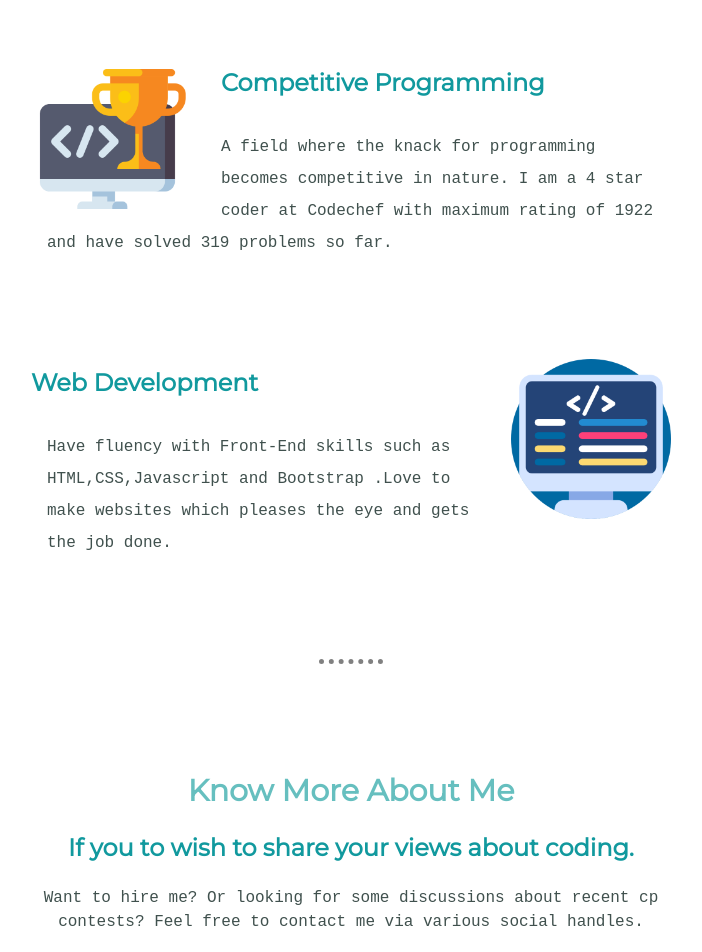
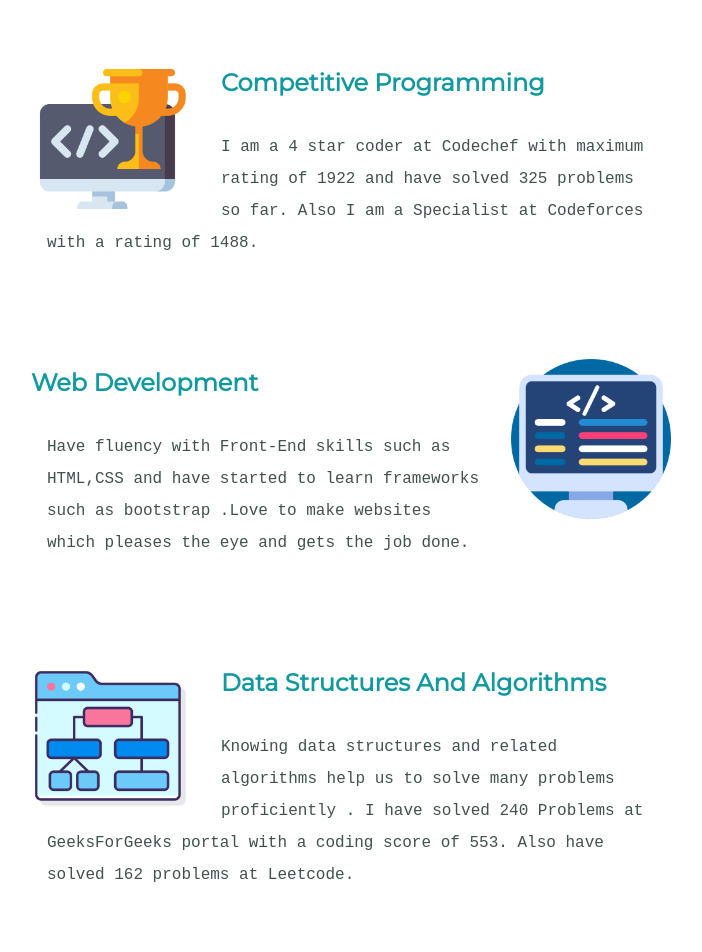
Before and after one commit to ThakurAkshat07/Personal-Portfolio, a plain HTML site: page index.html in a window 1280 px wide. Shown: the part 1660-2612 px from the top of the page, without its empty margins (289-991 px from the left). Drawn offline with Linux system fonts and the light colour scheme.

Commit message:
Update index.html
Added data structures skill section and also mentioned more links at bottom container.

```diff
--- a/index.html
+++ b/index.html
@@ -39,14 +39,20 @@
       <div class="skill-row">
         <img class="code-img1" src="images/hackathon.png" alt="profile-pic" >
         <h3>Competitive Programming</h3>
-        <p>A field where the knack for programming becomes competitive in nature. I am a 4 star coder at Codechef with maximum rating of 1922
-           and have solved 319 problems so far. </p>
+        <p>I am a 4 star coder at Codechef with maximum rating of 1922
+           and have solved 325 problems so far. Also I am a Specialist at Codeforces with a rating of 1488. </p>
       </div>
       <div class="skill-row">
         <img class="code-img2" src="images/webd.png" alt="Web Development" >
         <h3>Web Development</h3>
-        <p>Have fluency with Front-End skills such as HTML,CSS,Javascript and Bootstrap .Love to make websites which pleases the eye and
+        <p>Have fluency with Front-End skills such as HTML,CSS and have started to learn frameworks such as bootstrap .Love to make websites which pleases the eye and
         gets the job done. </p>
+      </div>
+      <div class="skill-row">
+        <img class="code-img1" src="images/dsa.png" alt="Data Structures and Algorithms." >
+        <h3>Data Structures And Algorithms</h3>
+        <p>Knowing data structures and related algorithms help us to solve many problems proficiently . I have solved 240 Problems at GeeksForGeeks portal with a coding score
+        of 553. Also have solved 162 problems at Leetcode. </p>
       </div>
     </div>
     <hr>
@@ -63,6 +69,9 @@
     <a class="footer-link" href="https://www.linkedin.com/"><img class="social-link" src="images/linkdinpic.ico" alt="Linkdin"</a>
     <a class="footer-link" href="https://github.com/ThakurAkshat07"><img class="social-link" src="images/gitpic.png" alt="Github"</a>
     <a class="footer-link" href="https://www.codechef.com/users/akshat_coder07"><img class="social-link" src="images/codechef.png" alt="Codechef-Account"</a>
+    <a class="footer-link" href="https://codeforces.com/profile/akshat_coder07"><img class="social-link" src="images/codeforcespic.png" alt="Codeforces-Account"</a>
+    <a class="footer-link" href="https://auth.geeksforgeeks.org/user/akshatcoder07"><img class="social-link" src="images/gfgpic.png" alt="GeeksForGeeks"</a>
+    <a class="footer-link" href="https://leetcode.com/akshatcoder07/"><img class="social-link" src="images/leetcodepic.png" alt="Leetcode-Account"</a>
     <p>© Akshat Thakur</p>
   </div>
 
```
